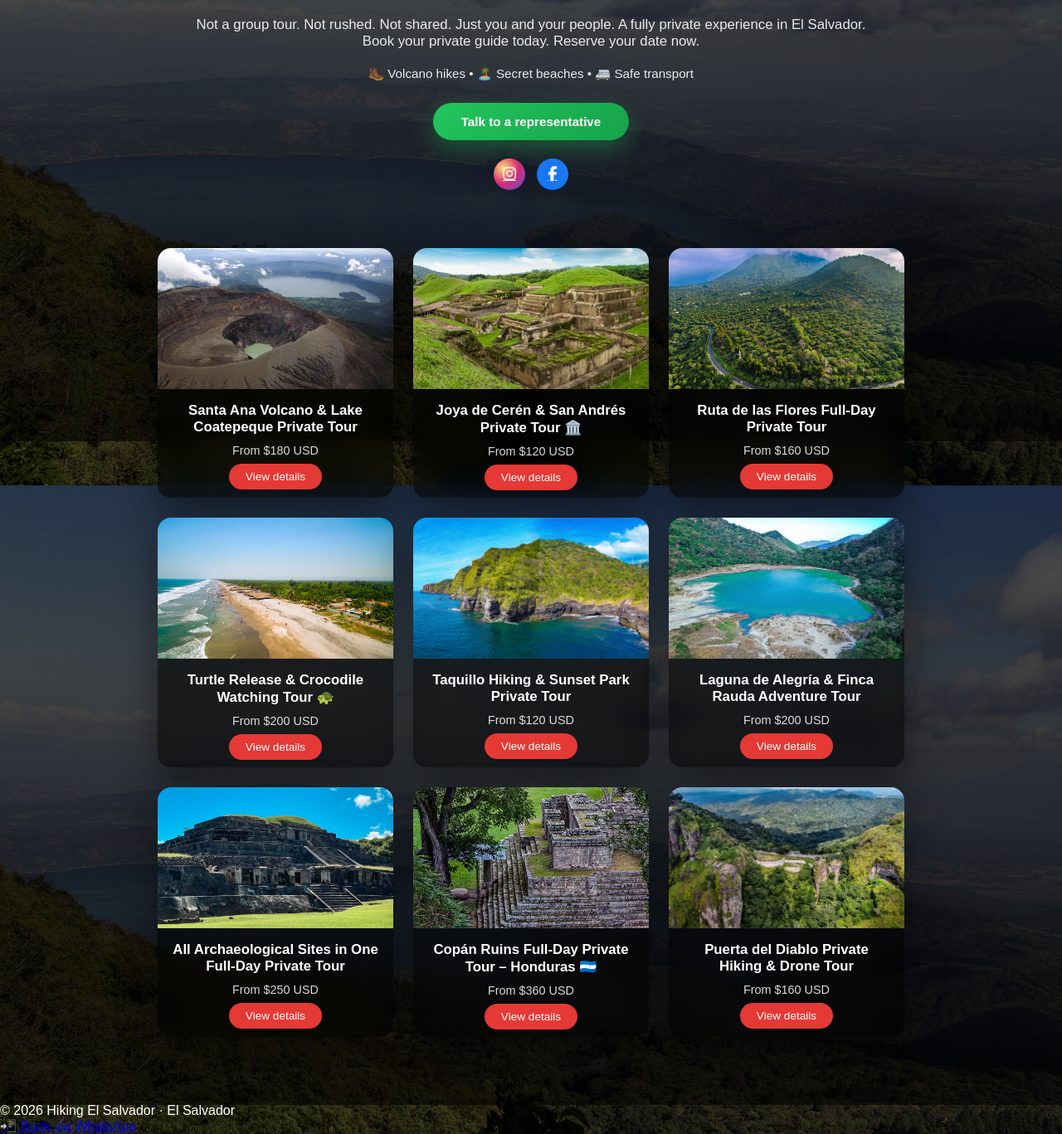
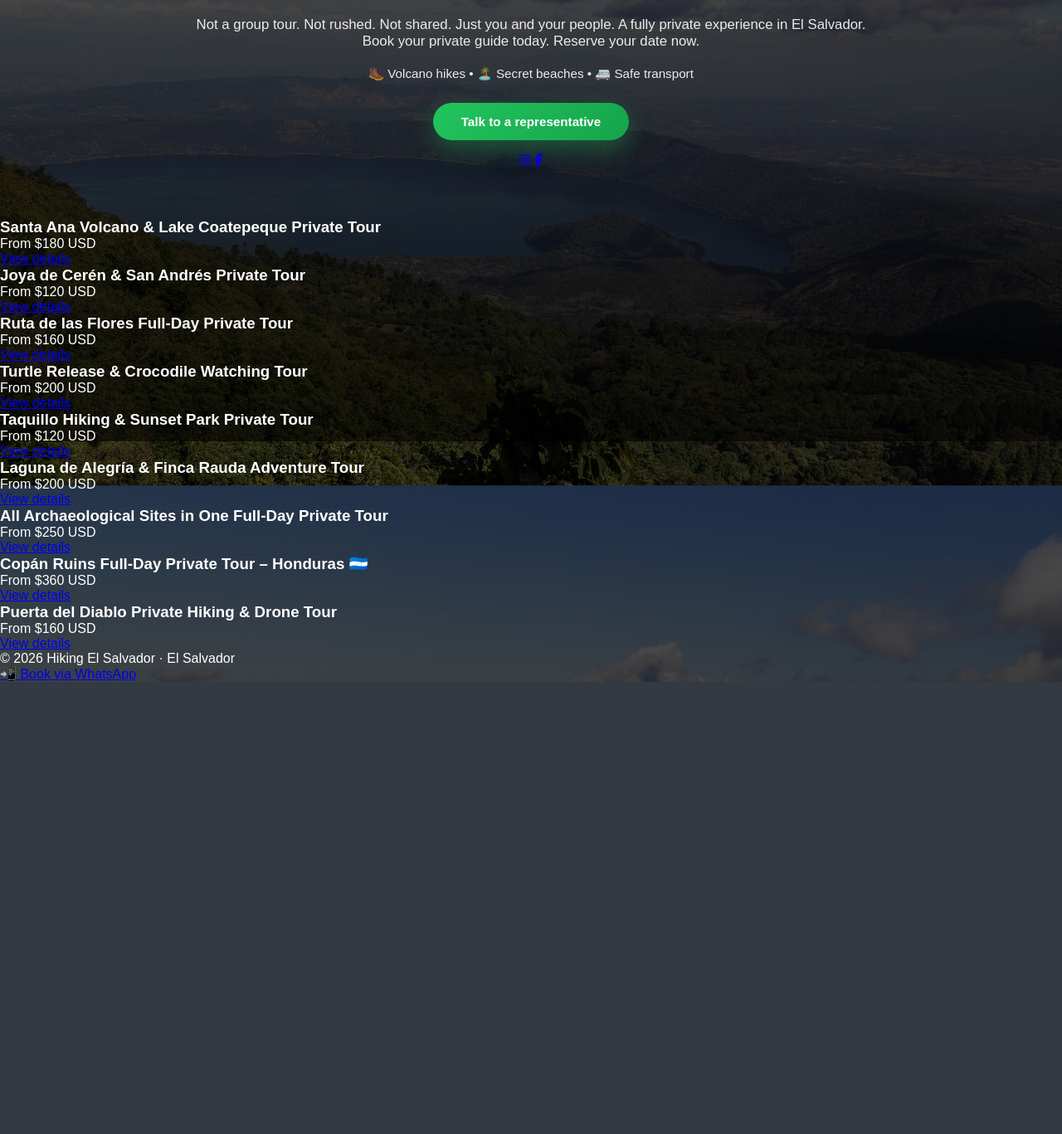
Before and after one commit to Moncada7794/listo-GitHub, a Flask app: page / in a window 1280 px wide. Shown: the part 268-1635 px from the top of the page at 83% size. After the commit the page ends 1090 px from the top, so only its background shows below. Run offline with Flask 3, Linux system fonts and the light colour scheme; some libraries are stand-ins or nearby versions.

Commit message:
last fix

```diff
--- a/data/tours.json
+++ b/data/tours.json
@@ -34,7 +34,7 @@
 
   {
     "id": 2,
-    "name": "Joya de Cerén & San Andrés Private Tour 🏛️",
+    "name": "Joya de Cerén & San Andrés Private Tour ",
     "description": "Travel back in time and discover two of the most important Maya archaeological sites in El Salvador on this half-day cultural experience.",
     "image": "jceren.jpg",
     "pricing": { "one": 120, "group": 70 },
@@ -100,7 +100,7 @@
 
   {
     "id": 4,
-    "name": "Turtle Release & Crocodile Watching Tour 🐢",
+    "name": "Turtle Release & Crocodile Watching Tour ",
     "description": "Nature and wildlife experience in Barra de Santiago with turtle conservation and crocodile observation.",
     "image": "barra-de-santiago.jpg",
     "pricing": { "one": 200, "group": 120 },
--- a/static/css/style.css
+++ b/static/css/style.css
@@ -132,357 +164,13 @@
     box-shadow:0 14px 36px rgba(34,197,94,.45);
 }
 
-
-/* ================= REDES ================= */
-
-.hero-social{
-    display:flex;
-    justify-content:center;
-    gap:14px;
-    margin-top:6px;
-}
-
-.social{
-    width:38px;
-    height:38px;
-    border-radius:50%;
-
-    display:flex;
-    align-items:center;
-    justify-content:center;
-
-    font-size:18px;
-    color:white;
-
-    transition:.25s;
-}
-
-.social-ig{
-    background:radial-gradient(circle at 30% 30%, #feda75, #d62976, #4f5bd5);
-}
-
-.social-fb{
-    background:#1877f2;
-}
-
-.social:hover{
-    transform:translateY(-2px);
-    box-shadow:0 6px 18px rgba(0,0,0,.35);
-}
-
-
-/* ================= HOME TOURS ================= */
-
-.home-tours-section{
-    margin-top:10px;
-    padding-bottom:80px;
-    display:flex;
-    justify-content:center;
-    background:none;
-}
-
-.home-tours-grid{
-    display:grid;
-    grid-template-columns:repeat(3,1fr);
-    gap:24px;
-    max-width:900px;
-    width:100%;
-    margin:0 auto;
-}
-
-.home-tour-card{
-    background:rgba(0,0,0,0.55);
-    backdrop-filter:blur(14px);
-    border-radius:16px;
-    overflow:hidden;
-    box-shadow:0 18px 48px rgba(0,0,0,.45);
-    transition:.25s;
-}
-
-.home-tour-card:hover{
-    transform:translateY(-8px);
-    box-shadow:0 25px 60px rgba(0,0,0,.6);
-}
-
-.tour-image{
-    height:170px;
-    background-size:cover;
-    background-position:center;
-}
-
-.tour-content{
-    padding:16px;
-    text-align:center;
-}
-
-.tour-name{
-    font-size:1.05rem;
-    font-weight:700;
-    margin-bottom:10px;
-}
-
-.tour-description{
-    font-size:.9rem;
-    opacity:.85;
-    margin-bottom:14px;
-}
-
-.tour-btn{
-    padding:8px 20px;
-    background:#e53935;
-    color:white;
-    border-radius:999px;
-    text-decoration:none;
-    font-size:.85rem;
-    transition:.2s;
-}
-
-.tour-btn:hover{
-    background:#c62828;
-}
-
-
-/* ================= TOURS PAGE ================= */
-
-.tours-page{
-    padding-top:140px;
-    max-width:1200px;
-    margin:auto;
-}
-
-.tours-grid{
-    display:grid;
-    grid-template-columns:repeat(auto-fit,minmax(280px,1fr));
-    gap:28px;
-}
-
-.tour-card{
-    background:rgba(255,255,255,.06);
-    backdrop-filter:blur(12px);
-    border-radius:18px;
-    overflow:hidden;
-    box-shadow:0 20px 60px rgba(0,0,0,.5);
-    transition:.3s;
-}
-
-.tour-card:hover{
-    transform:translateY(-10px) scale(1.02);
-}
-
-.tour-img{
-    height:220px;
-    background-size:cover;
-    background-position:center;
-}
-
-.tour-info{
-    padding:22px;
-}
-
-.tour-info h2{
-    font-size:1.3rem;
-    margin-bottom:10px;
-}
-
-.tour-meta{
-    font-size:.9rem;
-    opacity:.7;
-    margin-bottom:12px;
-}
-
-.tour-price{
-    font-size:1.1rem;
-    font-weight:700;
-    margin-bottom:16px;
-}
-
-
-/* ================= TOUR DETAIL ================= */
-
-.tour-hero{
-    position:relative;
-    height:65vh;
-    background-size:cover;
-    background-position:center;
-    display:flex;
-    align-items:center;
-    justify-content:center;
-}
-
-.tour-hero h1,
-.tour-hero p{
-    color:#ffffff;
-    text-shadow:0 4px 18px rgba(0,0,0,.7);
-}
-
-.tour-hero-overlay{
-    position:absolute;
-    inset:0;
-    background:linear-gradient(to bottom, rgba(0,0,0,.3), rgba(0,0,0,.85));
-}
-
-
-/* ===== NUEVO LAYOUT INFO + BOOKING LADO A LADO ===== */
-
-.tour-layout{
-    max-width:1200px;
-    margin:60px auto;
-    padding:0 20px;
-    display:grid;
-    grid-template-columns:2fr 1fr;
-    gap:40px;
-}
-
-.tour-info-card{
-    background:rgba(0,0,0,0.45);
-    backdrop-filter:blur(12px);
-    border-radius:18px;
-    padding:28px;
-    box-shadow:0 20px 60px rgba(0,0,0,.5);
-}
-
-.tour-columns{
-    display:grid;
-    grid-template-columns:repeat(auto-fit,minmax(220px,1fr));
-    gap:24px;
-    margin-top:20px;
-}
-
-.tour-block h3{
-    margin-bottom:10px;
-    font-size:1.1rem;
-}
-
-.tour-block ul{
-    list-style:none;
-    padding-left:0;
-}
-
-.tour-block li{
-    margin-bottom:8px;
-    font-size:.95rem;
-    opacity:.9;
-}
-
-
-/* ================= BOOKING ================= */
-
-.booking-box{
-    position:sticky;
-    top:120px;
-    background:rgba(255,255,255,.06);
-    backdrop-filter:blur(14px);
-    border:1px solid rgba(255,255,255,.08);
-    box-shadow:0 20px 60px rgba(0,0,0,.6);
-    padding:24px;
-    border-radius:16px;
-}
-
-.booking-box input,
-.booking-box select{
-    width:100%;
-    padding:10px;
-    margin:10px 0 16px;
-    border-radius:8px;
-    border:none;
-}
-
-.tour-btn.pay{
-    width:100%;
-    margin-bottom:10px;
-}
-
-.tour-btn.whatsapp{
-    width:100%;
-    background:#25D366;
-}
-
-.trust{
-    font-size:.85rem;
-    opacity:.7;
-    margin-top:12px;
-    text-align:center;
-}
-
-
 /* ================= RESPONSIVE ================= */
 
-@media(max-width:768px){
-
-    .hero-content h1{
-        font-size:2.2rem;
-    }
-
-    .home-tours-grid{
-        grid-template-columns:repeat(2,1fr);
-    }
-
-    .tour-layout{
-        grid-template-columns:1fr;
-    }
-
-    .tour-hero{
-        height:50vh;
-    }
-}
-
-/* ===== FIX HEADER OVERLAY MOBILE ===== */
-
-@media (max-width: 768px){
+@media (max-width:768px){
 
     body{
         padding-top:0;
     }
-
-    .hero{
-        padding-top:120px;
-    }
-
-    .tour-hero{
-        padding-top:120px;
-    }
-
-}
-
-/* ===== HEADER MOBILE STABLE FIX ===== */
-
-@media (max-width: 768px){
-
-    .main-header{
-        height:auto;
-        padding:12px 16px;
-        flex-wrap:wrap;
-        justify-content:space-between;
-        row-gap:6px;
-    }
-
-    .header-left{
-        position:static;
-        font-size:.95rem;
-        white-space:nowrap;
-    }
-
-    .main-nav{
-        width:100%;
-        justify-content:center;
-        gap:14px;
-        margin-top:4px;
-        flex-wrap:wrap;
-    }
-
-    .main-nav a{
-        font-size:.85rem;
-        white-space:nowrap;
-    }
-
-    .cart-icon{
-        position:static;
-        white-space:nowrap;
-    }
-}
-
-/* ================= MOBILE HEADER REAL FIX ================= */
-@media (max-width: 768px){
 
     .main-header{
         height:auto;
```
Also changed, not shown: other parts of static/css/style.css (+52 -62 lines). Lines whose indentation alone changed are shown as unchanged.
